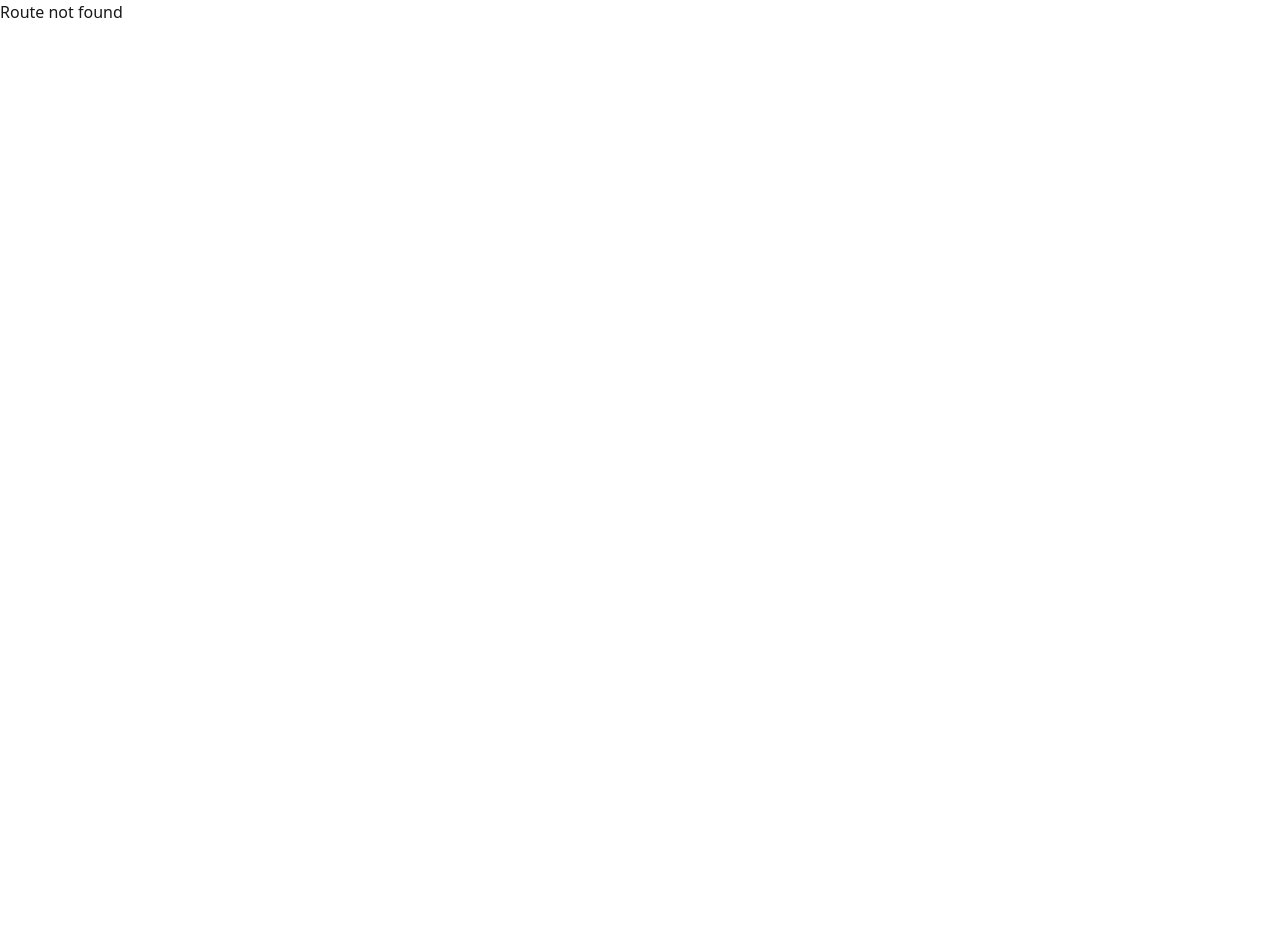
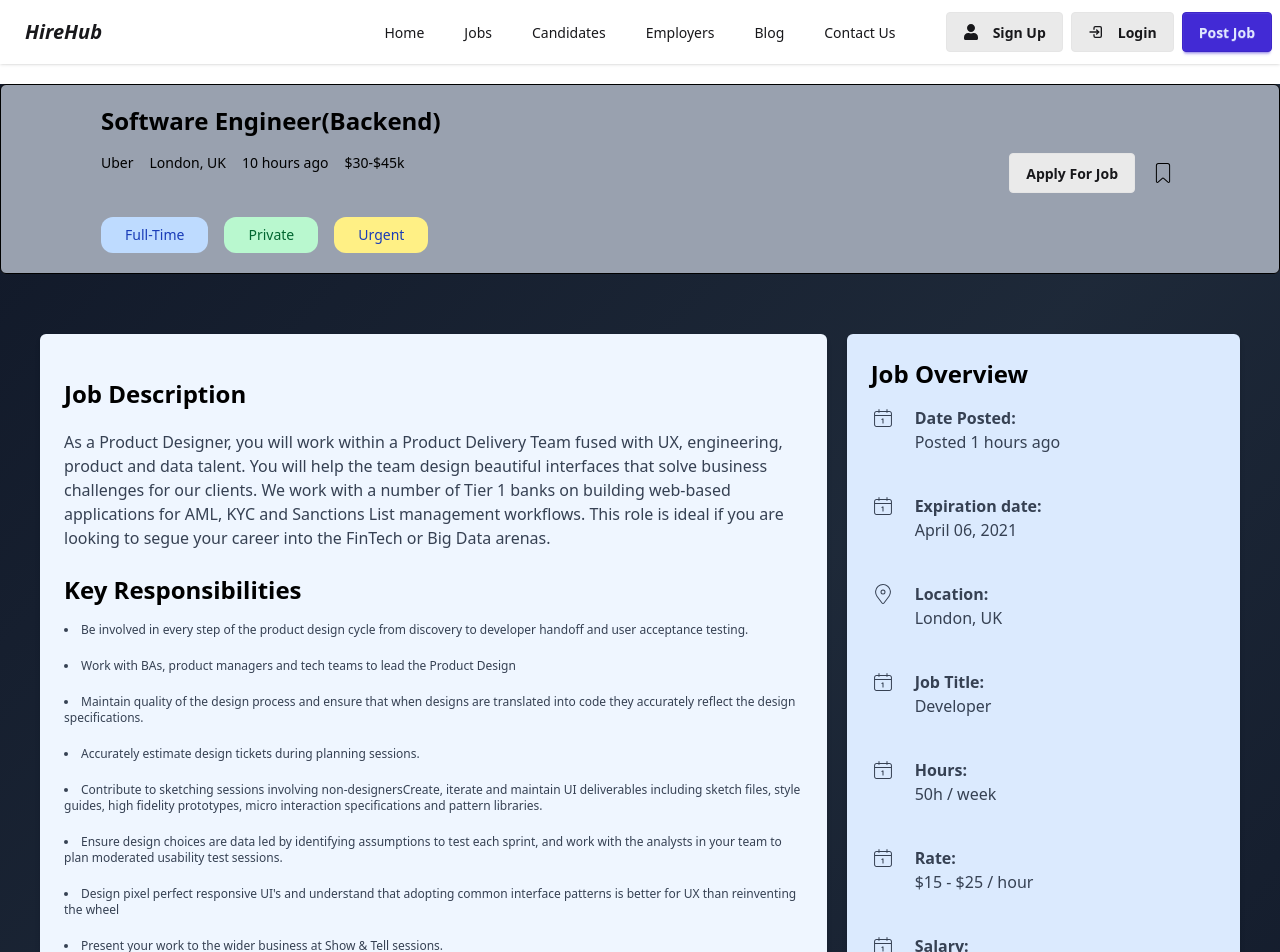
Before and after one commit to m-akash/job-hunter, a React (Vite) app in the folder frontend/: page /jobDetails in a window 1280 px wide. Before the commit this address had no page. Shown: the top 952 px of the page. Before the commit the page ends 800 px from the top, so only its background shows below. Built offline with nearby package versions, Linux system fonts and the light colour scheme.

Commit message:
Design Job Details and Install Firebase

```diff
--- a/frontend/package.json
+++ b/frontend/package.json
@@ -12,6 +12,7 @@
   "dependencies": {
     "@tailwindcss/vite": "^4.1.7",
     "axios": "^1.9.0",
+    "firebase": "^11.8.0",
     "localforage": "^1.10.0",
     "lottie-react": "^2.4.1",
     "match-sorter": "^8.0.1",
--- /dev/null
+++ b/frontend/src/firebase/firebase.init.js
@@ -0,0 +1,20 @@
+// Import the functions you need from the SDKs you need
+import { initializeApp } from "firebase/app";
+import { getAuth } from "firebase/auth";
+// TODO: Add SDKs for Firebase products that you want to use
+// https://firebase.google.com/docs/web/setup#available-libraries
+
+// Your web app's Firebase configuration
+const firebaseConfig = {
+  apiKey: "AIzaSyCW3FIxH_FQ7AW9aPi6yVYdXKuQ7qqL8Fs",
+  authDomain: "hire-hub-823a0.firebaseapp.com",
+  projectId: "hire-hub-823a0",
+  storageBucket: "hire-hub-823a0.firebasestorage.app",
+  messagingSenderId: "806191595417",
+  appId: "1:806191595417:web:4cabe4cd49b42a5ffa9d08",
+};
+
+// Initialize Firebase
+const app = initializeApp(firebaseConfig);
+const auth = getAuth(app);
+export default auth;
--- a/frontend/src/main.jsx
+++ b/frontend/src/main.jsx
@@ -8,6 +8,7 @@ import Register from "./pages/Register/Register";
 import Login from "./pages/Login/Login";
 import PostJob from "./pages/PostJob/PostJob";
 import FindJobs from "./pages/FindJobs/FindJobs";
+import JobDetails from "./pages/JobDetails/JobDetails";
 
 const router = createBrowserRouter([
   {
@@ -35,6 +36,10 @@ const router = createBrowserRouter([
         path: "/jobs",
         element: <FindJobs></FindJobs>,
       },
+      {
+        path: "/jobDetails",
+        element: <JobDetails></JobDetails>,
+      },
     ],
   },
 ]);
--- a/frontend/src/pages/FindJobs/FindJobs.jsx
+++ b/frontend/src/pages/FindJobs/FindJobs.jsx
@@ -49,7 +49,7 @@ const FindJobs = () => {
                 Urgent
               </span>
             </div>
-            <Link>
+            <Link to="/jobDetails">
               <button className="btn btn-soft">See Details</button>
             </Link>
           </div>
--- /dev/null
+++ b/frontend/src/pages/JobDetails/JobDetails.jsx
@@ -0,0 +1,217 @@
+import { Link } from "react-router-dom";
+import { CiBookmark } from "react-icons/ci";
+import { CiCalendarDate } from "react-icons/ci";
+import { CiLocationOn } from "react-icons/ci";
+
+const JobDetails = () => {
+  return (
+    <div className="min-h-screen my-5 bg-gradient-to-br from-gray-900 via-gray-800 to-gray-900">
+      <div className="flex gap-4 sm:gap-6 bg-gray-400 text-black my-5 py-4 sm:py-5 px-4 sm:px-6 lg:px-10 border rounded-md">
+        <div className="flex flex-col gap-3 md:px-15 sm:gap-4 justify-between items-start w-full">
+          <div className="flex flex-row justify-between items-start w-full">
+            <Link className="hover:text-white hover:text-xl">
+              <h2 className="text-lg sm:text-xl lg:text-2xl font-bold">
+                Software Engineer(Backend)
+              </h2>
+            </Link>
+          </div>
+
+          <div className="flex flex-col sm:flex-row justify-between items-start w-full gap-3 sm:gap-0">
+            <div className="flex flex-wrap gap-2 sm:gap-4 items-start text-sm">
+              <span className="whitespace-nowrap">Uber</span>
+              <span className="whitespace-nowrap">London, UK</span>
+              <span className="whitespace-nowrap">10 hours ago</span>
+              <span className="whitespace-nowrap">$30-$45k</span>
+            </div>
+            <div className="flex items-center gap-3 w-full sm:w-auto">
+              <Link className="w-full sm:w-auto">
+                <button className="btn btn-soft w-full sm:w-auto">
+                  Apply For Job
+                </button>
+              </Link>
+              <Link className="hover:border rounded-full p-1">
+                <CiBookmark className="text-xl sm:text-2xl" />
+              </Link>
+            </div>
+          </div>
+
+          <div className="flex flex-wrap gap-2 sm:gap-4 items-start mt-2">
+            <span className="text-xs sm:text-sm bg-blue-200 opacity-150 text-blue-800 rounded-xl py-1 sm:py-2 px-3 sm:px-6 whitespace-nowrap">
+              Full-Time
+            </span>
+            <span className="text-xs sm:text-sm bg-green-200 opacity-150 text-green-800 rounded-xl py-1 sm:py-2 px-3 sm:px-6 whitespace-nowrap">
+              Private
+            </span>
+            <span className="text-xs sm:text-sm bg-yellow-200 opacity-150 text-blue-800 rounded-xl py-1 sm:py-2 px-3 sm:px-6 whitespace-nowrap">
+              Urgent
+            </span>
+          </div>
+        </div>
+      </div>
+      <div className="grid grid-cols-1 md:grid-cols-[2fr_1fr] gap-5 p-4 sm:p-6 lg:p-10">
+        <div className="bg-blue-50 p-6 rounded-md shadow-md">
+          <h2 className="text-xl sm:text-2xl font-bold my-5 text-black">
+            Job Description
+          </h2>
+          <p className="text-gray-700 font-thin mb-6">
+            As a Product Designer, you will work within a Product Delivery Team
+            fused with UX, engineering, product and data talent. You will help
+            the team design beautiful interfaces that solve business challenges
+            for our clients. We work with a number of Tier 1 banks on building
+            web-based applications for AML, KYC and Sanctions List management
+            workflows. This role is ideal if you are looking to segue your
+            career into the FinTech or Big Data arenas.
+          </p>
+          <h2 className="text-xl sm:text-2xl font-bold my-4 text-black">
+            Key Responsibilities
+          </h2>
+
+          <ul className="md:text-xs list-disc space-y-5 font-thin list-inside text-gray-700">
+            <li>
+              Be involved in every step of the product design cycle from
+              discovery to developer handoff and user acceptance testing.
+            </li>
+            <li>
+              Work with BAs, product managers and tech teams to lead the Product
+              Design
+            </li>
+            <li>
+              Maintain quality of the design process and ensure that when
+              designs are translated into code they accurately reflect the
+              design specifications.
+            </li>
+            <li>
+              Accurately estimate design tickets during planning sessions.
+            </li>
+            <li>
+              Contribute to sketching sessions involving non-designersCreate,
+              iterate and maintain UI deliverables including sketch files, style
+              guides, high fidelity prototypes, micro interaction specifications
+              and pattern libraries.
+            </li>
+            <li>
+              Ensure design choices are data led by identifying assumptions to
+              test each sprint, and work with the analysts in your team to plan
+              moderated usability test sessions.
+            </li>
+            <li>
+              Design pixel perfect responsive UI's and understand that adopting
+              common interface patterns is better for UX than reinventing the
+              wheel
+            </li>
+            <li>
+              Present your work to the wider business at Show & Tell sessions.
+            </li>
+          </ul>
+
+          <h2 className="text-xl sm:text-2xl font-bold my-5 text-black">
+            Skills and Experience
+          </h2>
+
+          <ul className="md:text-xs list-disc space-y-5 font-thin list-inside text-gray-700">
+            <li>
+              Be involved in every step of the product design cycle from
+              discovery to developer handoff and user acceptance testing.
+            </li>
+            <li>
+              Work with BAs, product managers and tech teams to lead the Product
+              Design
+            </li>
+            <li>
+              Maintain quality of the design process and ensure that when
+              designs are translated into code they accurately reflect the
+              design specifications.
+            </li>
+            <li>
+              Accurately estimate design tickets during planning sessions.
+            </li>
+            <li>
+              Contribute to sketching sessions involving non-designersCreate,
+              iterate and maintain UI deliverables including sketch files, style
+              guides, high fidelity prototypes, micro interaction specifications
+              and pattern libraries.
+            </li>
+            <li>
+              Ensure design choices are data led by identifying assumptions to
+              test each sprint, and work with the analysts in your team to plan
+              moderated usability test sessions.
+            </li>
+            <li>
+              Design pixel perfect responsive UI's and understand that adopting
+              common interface patterns is better for UX than reinventing the
+              wheel
+            </li>
+            <li>
+              Present your work to the wider business at Show & Tell sessions.
+            </li>
+          </ul>
+        </div>
+
+        <div className="bg-blue-100 p-6 rounded-md shadow-md">
+          <h2 className="text-xl sm:text-2xl font-bold mb-4 text-black">
+            Job Overview
+          </h2>
+          <div className="text-gray-700 space-y-10">
+            <div className="flex gap-5 justify-start items-start">
+              <CiCalendarDate className="text-2xl" />
+              <div>
+                <strong>Date Posted:</strong>
+                <p>Posted 1 hours ago</p>
+              </div>
+            </div>
+
+            <div className="flex gap-5 justify-start items-start">
+              <CiCalendarDate className="text-2xl" />
+              <div>
+                <strong>Expiration date:</strong>
+                <p>April 06, 2021</p>
+              </div>
+            </div>
+
+            <div className="flex gap-5 justify-start items-start">
+              <CiLocationOn className="text-2xl" />
+              <div>
+                <strong>Location:</strong>
+                <p>London, UK</p>
+              </div>
+            </div>
+
+            <div className="flex gap-5 justify-start items-start">
+              <CiCalendarDate className="text-2xl" />
+              <div>
+                <strong>Job Title:</strong>
+                <p>Developer</p>
+              </div>
+            </div>
+
+            <div className="flex gap-5 justify-start items-start">
+              <CiCalendarDate className="text-2xl" />
+              <div>
+                <strong>Hours:</strong>
+                <p>50h / week</p>
+              </div>
+            </div>
+
+            <div className="flex gap-5 justify-start items-start">
+              <CiCalendarDate className="text-2xl" />
+              <div>
+                <strong>Rate:</strong>
+                <p>$15 - $25 / hour</p>
+              </div>
+            </div>
+
+            <div className="flex gap-5 justify-start items-start">
+              <CiCalendarDate className="text-2xl" />
+              <div>
+                <strong>Salary:</strong>
+                <p>$35k - $45k</p>
+              </div>
+            </div>
+          </div>
+        </div>
+      </div>
+    </div>
+  );
+};
+
+export default JobDetails;
--- a/frontend/src/pages/shared/Navbar.jsx
+++ b/frontend/src/pages/shared/Navbar.jsx
@@ -54,7 +54,7 @@ const Navbar = () => {
           </ul>
         </div>
         <Link className="btn btn-ghost text-xl font-extrabold italic ">
-          Job Hunter
+          HireHub
         </Link>
       </div>
       <div className="navbar-center hidden lg:flex">
```
Also changed, not shown: 1 other file (tests, documents, lock files or other folders).
